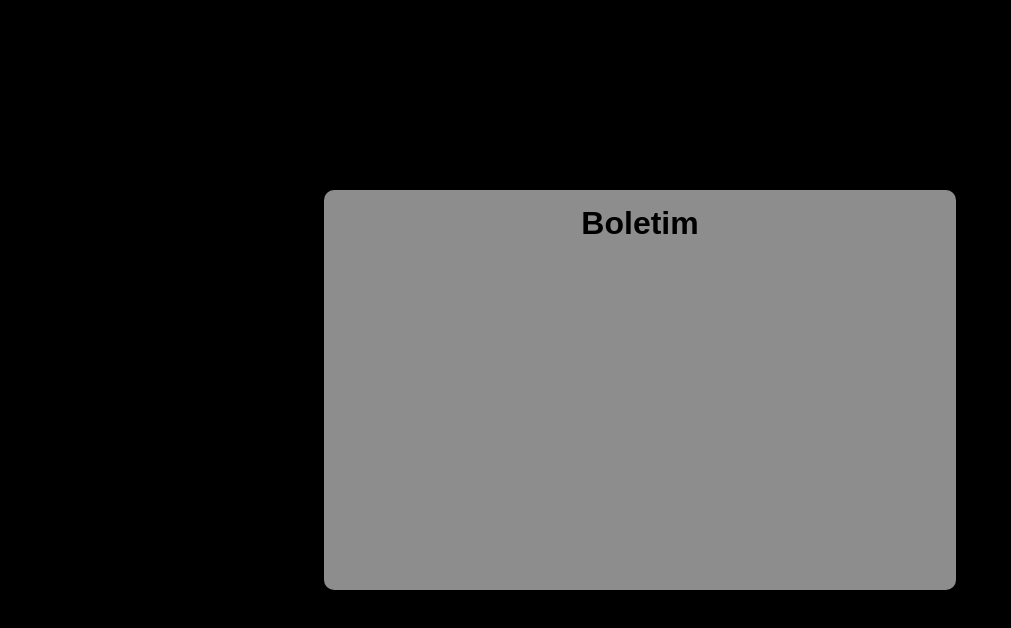
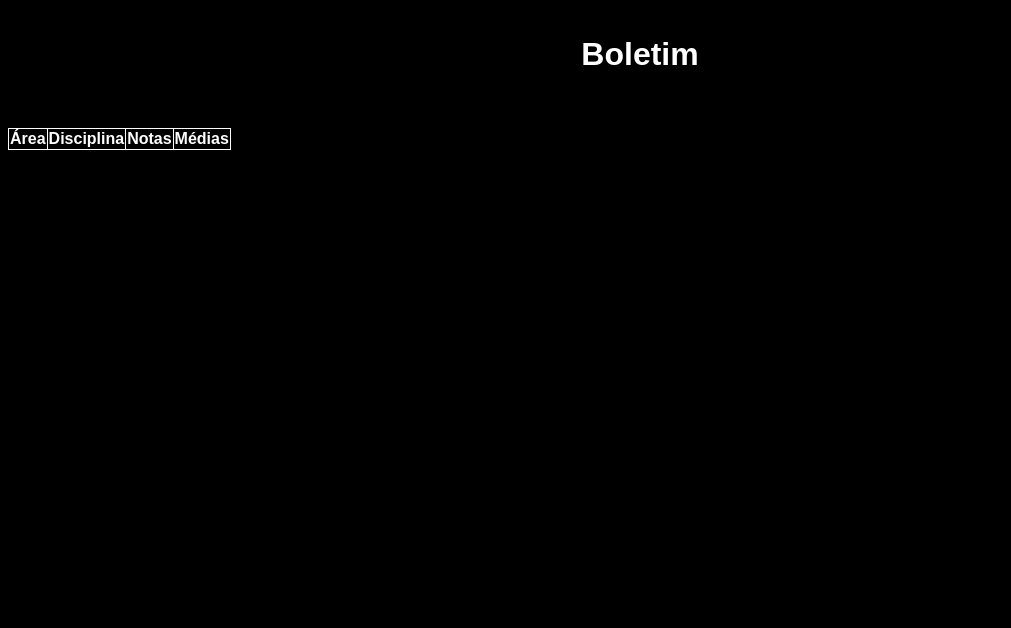
Before and after one commit to hugobrambati/html_css, a plain HTML site: page desafio/desafio014/index.html in a window 1280 px wide. Shown: the whole page, without its empty margins (0-1011 px from the left). Drawn offline with Linux system fonts and the light colour scheme.

Commit message:
inicio desafio 14

```diff
--- a/desafio/desafio014/index.html
+++ b/desafio/desafio014/index.html
@@ -9,26 +9,26 @@
       font-family: Arial, Helvetica, sans-serif;
       background-color: black;
     }
-    main{
-      background-color: rgba(255, 255, 255, 0.551);
-      width: 50%;
-      height: 50vh;
-      margin: 15% auto;
-      border-radius: 10px;
-    }
+
 
     h1{
       text-align: center;
       padding: 15px;
+      color: white;
     }
 
     table{
       border-collapse: collapse;
-      border: 1px solid black;
+      border: 1px solid white;
     }
 
     td{
-      border: 1px solid black;
+      border: 1px solid white;
+    }
+
+    th, tr{
+      color: white;
+      border: 1px solid white;
     }
 
   </style>
@@ -39,8 +39,16 @@
     <h1>Boletim</h1>
     <table>
       <thead>
+          <th rowspan="2">Área</th>
+          <th rowspan="2">Disciplina</th>
+          <th colspan="2">Notas</th>
+          <th rowspan="">Médias</th>
+          <tr rowspan="2">Nota 1</tr>
+          <tr rowspan="2">Nota 2</tr>
+      </thead>
 
-      </thead>
+
+
       <tbody>
 
       </tbody>
```
